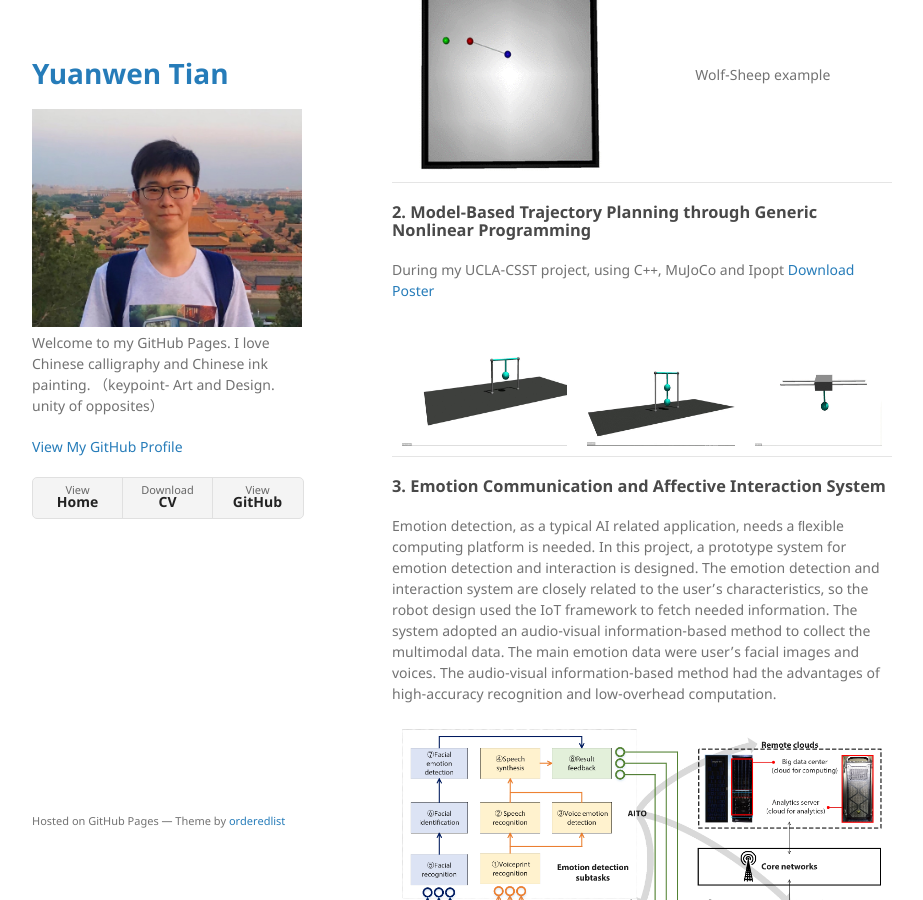
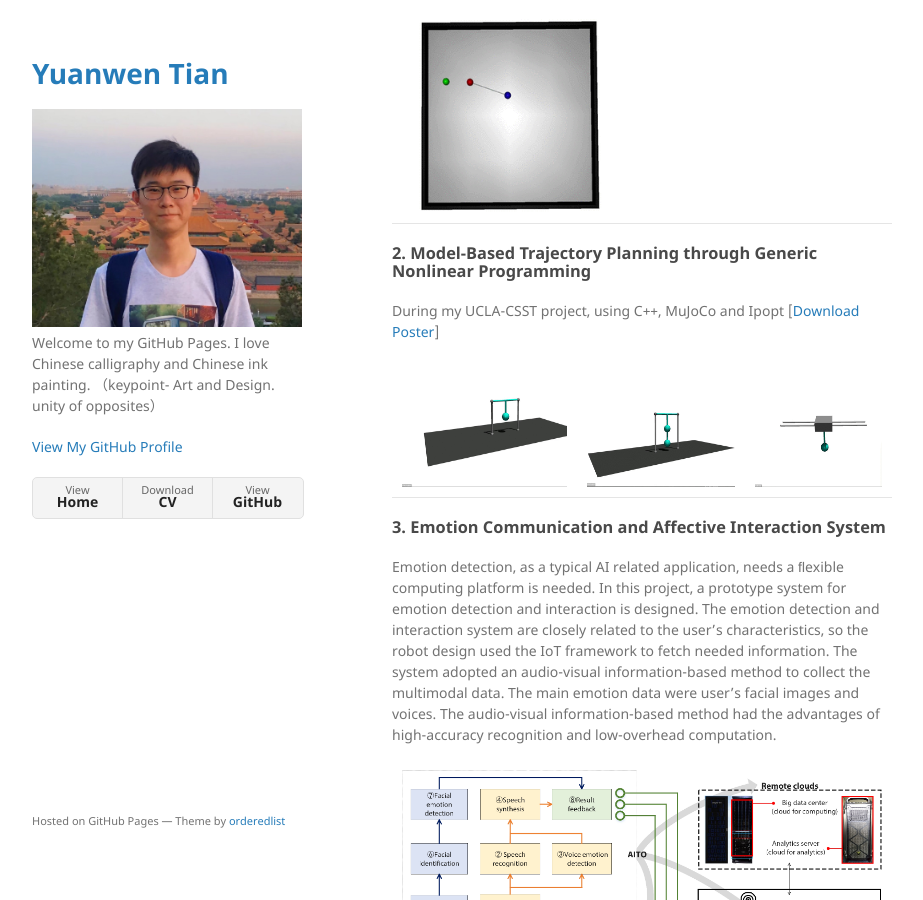
Before and after one commit to yuanwentian/yuanwentian.github.io, a Jekyll site: the page built from index.md, in a window 1280 px wide and 900 px high, scrolled down 695 px. Shown: the whole window, without its empty margins (178-1101 px from the left). Built offline with Jekyll 4.4.1, drawn with Linux system fonts in a browser that asks for light colours; our own code applies the rules of GitHub Pages for plain Markdown files; part of the change alters nothing that is shown.

```diff
--- a/index.md
+++ b/index.md
@@ -33,11 +33,14 @@ My research interests focus on the difference between human intelligence and mac
 
 ### 1. Physical-Mind Joint Inference System
 
-|<img src="https://github.com/yuanwentian/yuanwentian.github.io/blob/master/assets/img/wolf_sheep.gif?raw=true" alt="wolf_sheep" width="200"/>| Wolf-Sheep example |
+ Wolf-Sheep example
+
+|<img src="https://github.com/yuanwentian/yuanwentian.github.io/blob/master/assets/img/wolf_sheep.gif?raw=true" alt="wolf_sheep" width="200"/> |
 
 ### 2. Model-Based Trajectory Planning through Generic Nonlinear Programming
 
-During my UCLA-CSST project, using C++, MuJoCo and Ipopt [Download Poster](/docs/Yuanwen_Poster.pdf)
+During my UCLA-CSST project, using C++, MuJoCo and Ipopt
+[[Download Poster](/docs/Yuanwen_Poster.pdf)]
 
 | <img src="https://github.com/yuanwentian/yuanwentian.github.io/blob/master/assets/img/inverted_pendulum.gif?raw=true" alt="cart-pole" height="120"/> |<img src="https://github.com/yuanwentian/yuanwentian.github.io/blob/master/assets/img/inverted_double_pendulum.gif?raw=true" alt="cart-pole" height="120"/> | <img src="https://github.com/yuanwentian/yuanwentian.github.io/blob/master/assets/img/cart_pole.gif?raw=true" alt="cart-pole" height="120"/>|
 
```
